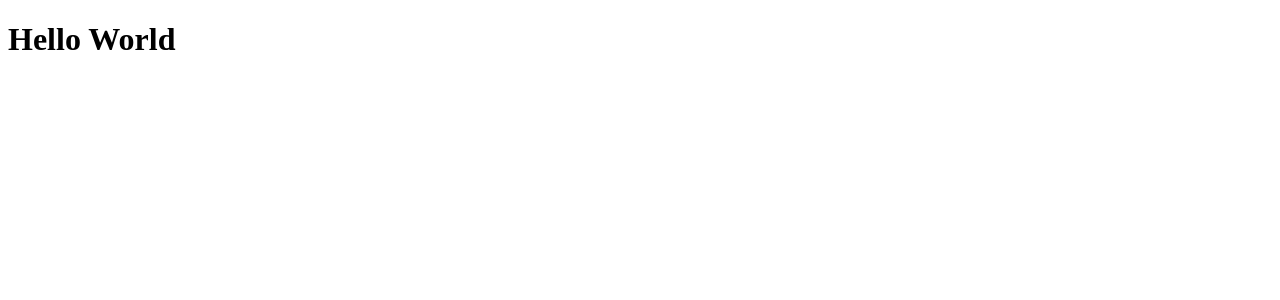
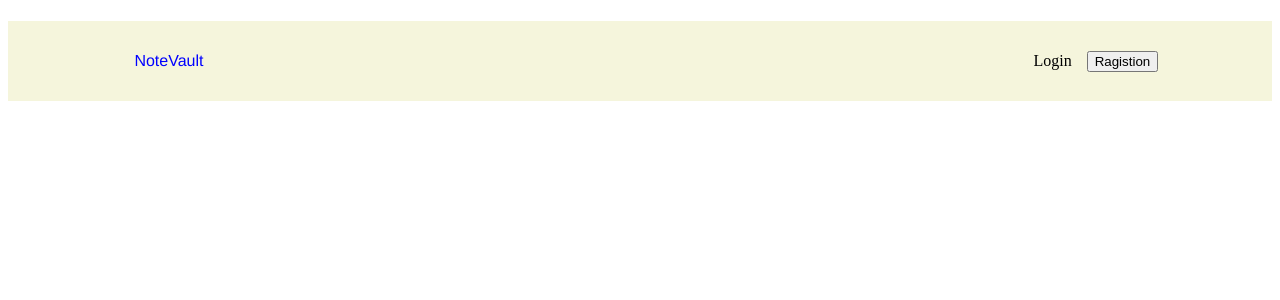
Before and after one commit to kelvinvaghasiya2002/NoteVault-1, a React (Create React App) app in the folder frontend/: page / in a window 1280 px wide. Shown: the top 300 px of the page. Built offline with nearby package versions, Linux system fonts and the light colour scheme.

Commit message:
crated navbar

```diff
--- a/frontend/src/components/App.jsx
+++ b/frontend/src/components/App.jsx
@@ -1,5 +1,7 @@
-
+import Navbar from "./Navbar/Navbar"
 
 export default function App() {
-    return <h1>Hello World</h1>
+    return (
+        <Navbar/>
+    )
 }
--- /dev/null
+++ b/frontend/src/components/Navbar/Navbar.css
@@ -0,0 +1,22 @@
+.Navigation{
+    display: flex;
+    /* gap: 800px; */
+    background-color: beige;
+    height: 80px;
+    padding-left: 10%;
+    align-items: center;
+}
+
+.Titlename{
+    color: blue;
+    display: block;
+    font-family:'Franklin Gothic Medium', 'Arial Narrow', Arial, sans-serif;
+}
+
+.mainlogin{
+    display: flex;
+    margin-left: auto;
+    margin-right: 10%;
+    align-items: center;
+    gap: 15px;
+}
--- /dev/null
+++ b/frontend/src/components/Navbar/Navbar.jsx
@@ -0,0 +1,20 @@
+import './Navbar.css'
+
+export default function Navbar(){
+    return(
+        <div className='Navigation'>
+            <div className='Titlename'>
+                <p>NoteVault</p>
+            </div>
+
+            <div className='mainlogin'>
+                <div>
+                    <a>Login</a>
+                </div>
+                <div>
+                    <button>Ragistion</button>
+                </div>
+            </div>
+        </div>
+    )
+}
```
